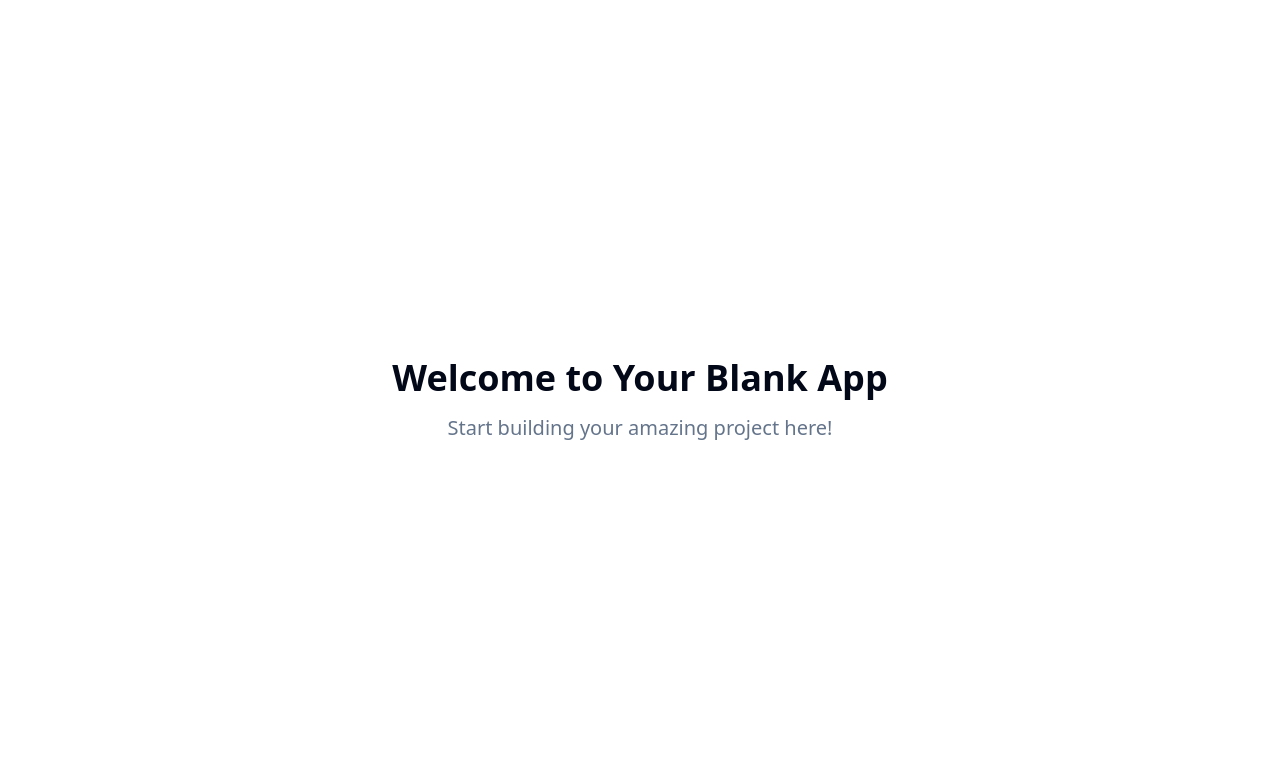
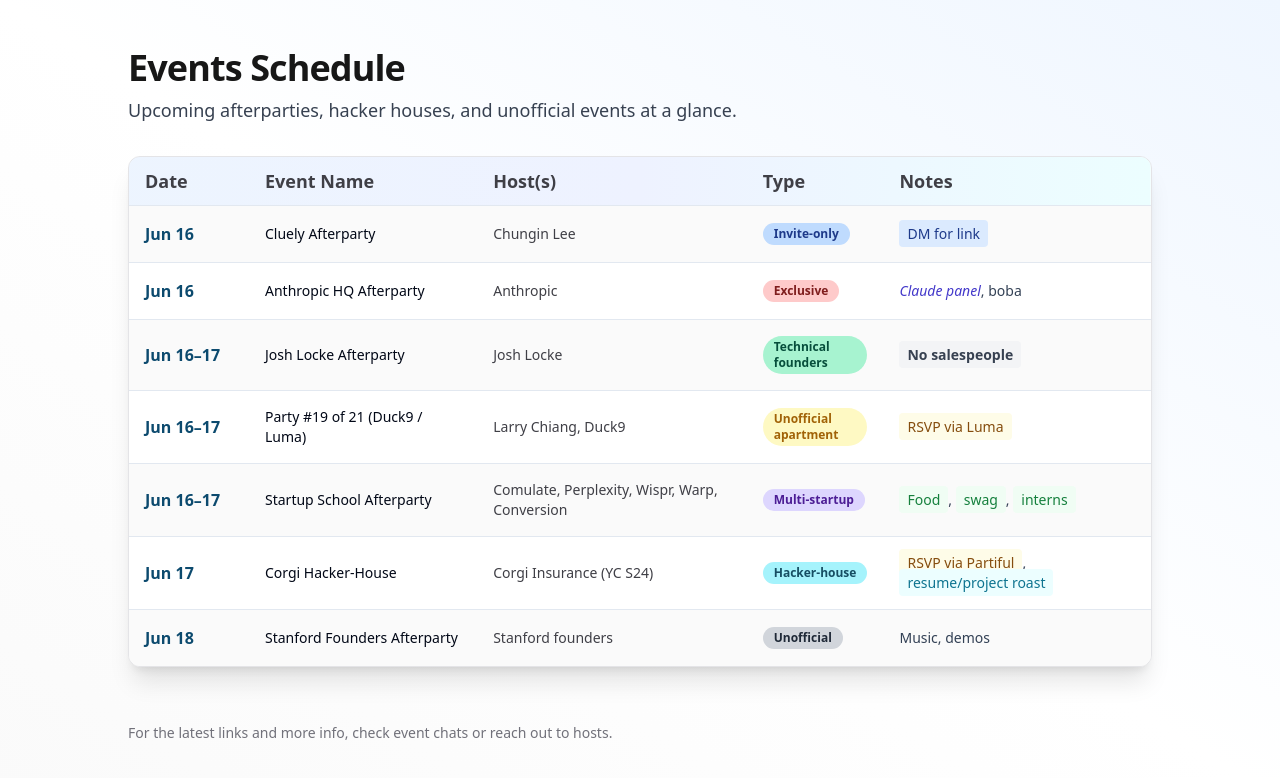
Before and after one commit to DhruvMiyani/hackaischool.com, a React (Vite) app: page / in a window 1280 px wide. Shown: the top 778 px of the page. Built offline with nearby package versions, Linux system fonts and the light colour scheme.

Commit message:
Create UI for event table

```diff
--- a/src/pages/Index.tsx
+++ b/src/pages/Index.tsx
@@ -1,11 +1,149 @@
-// Update this page (the content is just a fallback if you fail to update the page)
+
+import { Badge } from "@/components/ui/badge";
+import { Table, TableBody, TableCell, TableHead, TableHeader, TableRow } from "@/components/ui/table";
+
+const events = [
+  {
+    date: "Jun 16",
+    name: "Cluely Afterparty",
+    hosts: "Chungin Lee",
+    type: "Invite‑only",
+    notes: "DM for link",
+  },
+  {
+    date: "Jun 16",
+    name: "Anthropic HQ Afterparty",
+    hosts: "Anthropic",
+    type: "Exclusive",
+    notes: "Claude panel, boba",
+  },
+  {
+    date: "Jun 16–17",
+    name: "Josh Locke Afterparty",
+    hosts: "Josh Locke",
+    type: "Technical founders",
+    notes: "No salespeople",
+  },
+  {
+    date: "Jun 16–17",
+    name: "Party #19 of 21 (Duck9 / Luma)",
+    hosts: "Larry Chiang, Duck9",
+    type: "Unofficial apartment",
+    notes: "RSVP via Luma",
+  },
+  {
+    date: "Jun 16–17",
+    name: "Startup School Afterparty",
+    hosts: "Comulate, Perplexity, Wispr, Warp, Conversion",
+    type: "Multi‑startup",
+    notes: "Food, swag, interns",
+  },
+  {
+    date: "Jun 17",
+    name: "Corgi Hacker‑House",
+    hosts: "Corgi Insurance (YC S24)",
+    type: "Hacker‑house",
+    notes: "RSVP via Partiful, resume/project roast",
+  },
+  {
+    date: "Jun 18",
+    name: "Stanford Founders Afterparty",
+    hosts: "Stanford founders",
+    type: "Unofficial",
+    notes: "Music, demos",
+  },
+];
+
+const typeColor: Record<string, string> = {
+  "Invite‑only": "secondary",
+  "Exclusive": "accent",
+  "Technical founders": "default",
+  "Unofficial apartment": "outline",
+  "Multi‑startup": "primary",
+  "Hacker‑house": "success",
+  "Unofficial": "muted",
+};
+
+function getTypeBadge(type: string) {
+  switch (type) {
+    case "Invite‑only":
+      return <Badge className="bg-blue-200 text-blue-900">{type}</Badge>;
+    case "Exclusive":
+      return <Badge className="bg-red-200 text-red-900">{type}</Badge>;
+    case "Technical founders":
+      return <Badge className="bg-emerald-200 text-emerald-900">{type}</Badge>;
+    case "Unofficial apartment":
+      return <Badge className="bg-yellow-100 text-yellow-700">{type}</Badge>;
+    case "Multi‑startup":
+      return <Badge className="bg-violet-200 text-violet-900">{type}</Badge>;
+    case "Hacker‑house":
+      return <Badge className="bg-cyan-200 text-cyan-900">{type}</Badge>;
+    case "Unofficial":
+      return <Badge className="bg-gray-300 text-gray-800">{type}</Badge>;
+    default:
+      return <Badge variant="outline">{type}</Badge>;
+  }
+}
+
+const highlightKeywords = (notes: string) => {
+  // Highlight RSVP, DM, No salespeople, Food, etc.
+  let out = notes;
+  out = out.replace(/\b(DM for link)\b/gi, `<span class="font-medium bg-blue-100 text-blue-900 px-2 py-1 rounded">DM for link</span>`);
+  out = out.replace(/\b(RSVP (via [^\s,]+))\b/gi, `<span class="font-medium bg-yellow-50 text-yellow-800 px-2 py-1 rounded">$1</span>`);
+  out = out.replace(/\b(No salespeople)\b/gi, `<span class="font-semibold bg-gray-100 text-gray-700 px-2 py-1 rounded">No salespeople</span>`);
+  out = out.replace(/\b(Claude panel)\b/gi, `<span class="italic text-indigo-700">Claude panel</span>`);
+  out = out.replace(/\b(Food|swag|interns)\b/gi, `<span class="bg-green-50 text-green-700 px-2 py-1 rounded">$1</span>`);
+  out = out.replace(/\b(resume\/project roast)\b/gi, `<span class="bg-cyan-50 text-cyan-700 px-2 py-1 rounded">$1</span>`);
+  return out;
+};
 
 const Index = () => {
   return (
-    <div className="min-h-screen flex items-center justify-center bg-background">
-      <div className="text-center">
-        <h1 className="text-4xl font-bold mb-4">Welcome to Your Blank App</h1>
-        <p className="text-xl text-muted-foreground">Start building your amazing project here!</p>
+    <div className="w-full min-h-screen bg-gradient-to-tr from-zinc-50 via-white to-blue-50 py-12 px-6 flex flex-col items-center">
+      <div className="max-w-5xl w-full space-y-8">
+        <header className="mb-4">
+          <h1 className="text-4xl font-bold text-neutral-900 tracking-tight">Events Schedule</h1>
+          <p className="mt-2 text-lg text-gray-700">
+            Upcoming afterparties, hacker houses, and unofficial events at a glance.
+          </p>
+        </header>
+        <div className="bg-white shadow-xl rounded-xl overflow-hidden border border-zinc-200">
+          <Table>
+            <TableHeader className="bg-gradient-to-r from-blue-100/50 via-indigo-50 to-cyan-50">
+              <TableRow>
+                <TableHead className="w-[120px] text-lg font-semibold text-zinc-700">Date</TableHead>
+                <TableHead className="min-w-[220px] text-lg font-semibold text-zinc-700">Event Name</TableHead>
+                <TableHead className="min-w-[180px] text-lg font-semibold text-zinc-700">Host(s)</TableHead>
+                <TableHead className="w-[120px] text-lg font-semibold text-zinc-700">Type</TableHead>
+                <TableHead className="min-w-[200px] text-lg font-semibold text-zinc-700">Notes</TableHead>
+              </TableRow>
+            </TableHeader>
+            <TableBody>
+              {events.map((evt, i) => (
+                <TableRow
+                  key={evt.name}
+                  className={`transition hover:bg-blue-50 ${
+                    i % 2 === 0 ? "bg-zinc-50" : "bg-white"
+                  }`}
+                >
+                  <TableCell className="text-base font-semibold text-sky-900">{evt.date}</TableCell>
+                  <TableCell className="font-medium">{evt.name}</TableCell>
+                  <TableCell className="text-zinc-700">{evt.hosts}</TableCell>
+                  <TableCell>{getTypeBadge(evt.type)}</TableCell>
+                  <TableCell>
+                    <span
+                      className="text-slate-700"
+                      dangerouslySetInnerHTML={{ __html: highlightKeywords(evt.notes) }}
+                    />
+                  </TableCell>
+                </TableRow>
+              ))}
+            </TableBody>
+          </Table>
+        </div>
+        <footer className="pt-6 text-sm text-zinc-500">
+          For the latest links and more info, check event chats or reach out to hosts.
+        </footer>
       </div>
     </div>
   );
```
